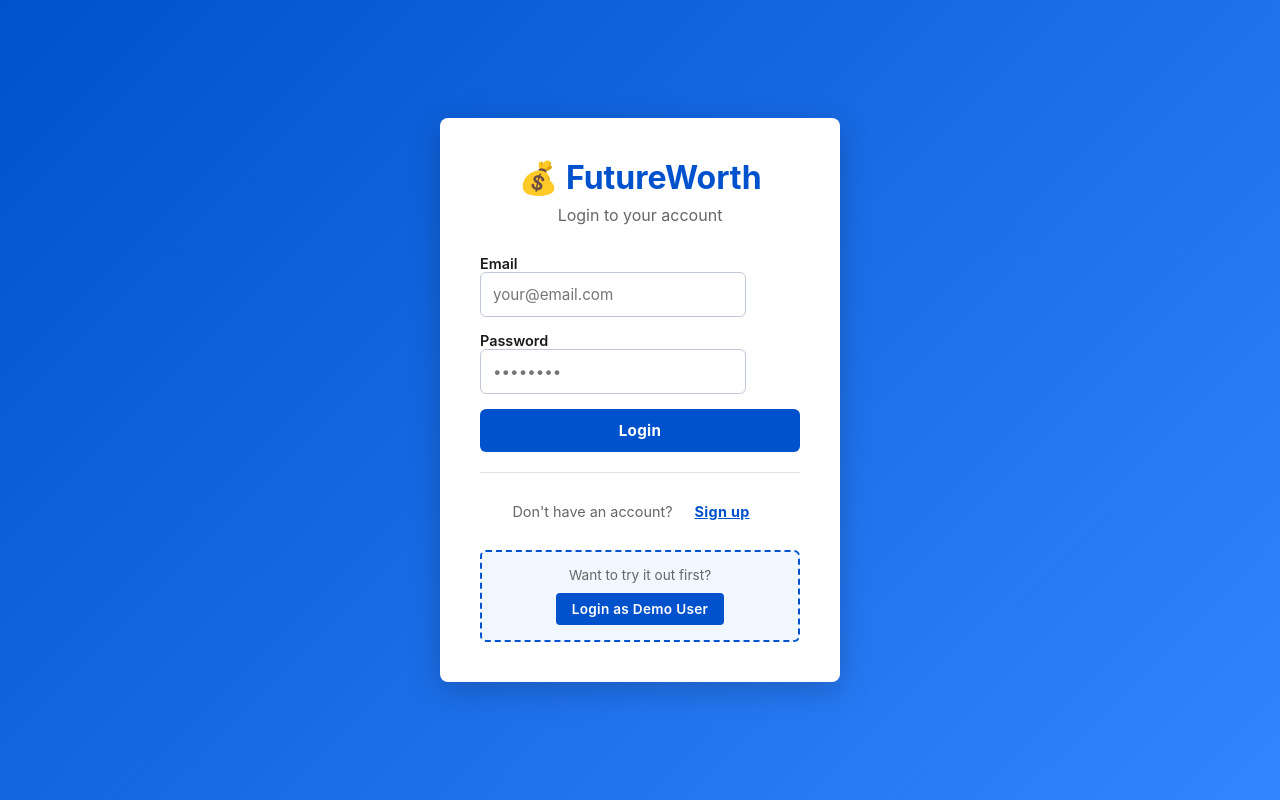
After one commit to phil08533/Budget, a PHP site: page /login.php in a window 1280 px wide. The commit adds this page. Run offline with PHP 8.4, Linux system fonts and the light colour scheme.

Commit message:
Implement complete user authentication system
New Files:
- login.php: Beautiful login/registration page with demo login option
- auth.php: Backend authentication handler (login, register, logout, check)

Authentication Features:
- User registration with password validation
- Secure login with bcrypt password hashing
- Session management using PHP sessions
- Demo user option for testing
- Logout functionality
- User context preserved across requests

Security Measures:
- Password hashing with bcrypt
- Session-based authentication
- Protected API endpoints (require login)
- User data isolation (users only see their own data)
- Email uniqueness validation
- Password strength requirements (6+ chars)

UI Improvements:
- Modern, clean login/register interface
- Smooth form toggling between login and register
- Error and success messages
- Demo user quick access button
- User greeting in main app header
- Logout button in header

Backend Updates:
- Updated api.php to use session user_id instead of hardcoded demo user
- All API calls now authenticate and isolate user data
- Protected routes prevent unauthorized access
- Proper error handling for unauthenticated requests

User Flow:
1. User visits app → redirected to login.php
2. User can login, register, or try demo
3. Upon success, session is created
4. User can access full app with their data isolated
5. Logout clears session and returns to login

Ready for multi-user deployment!

https://claude.ai/code/session_01ULdDKHw7HhZA1fxaU2AAry

```diff
--- /dev/null
+++ b/login.php
@@ -0,0 +1,304 @@
+<!DOCTYPE html>
+<html lang="en">
+<head>
+  <meta charset="UTF-8" />
+  <meta name="viewport" content="width=device-width, initial-scale=1.0" />
+  <title>FutureWorth - Login</title>
+  <link rel="stylesheet" href="styles.css" />
+  <style>
+    body {
+      display: flex;
+      align-items: center;
+      justify-content: center;
+      min-height: 100vh;
+      background: linear-gradient(135deg, #0052cc 0%, #3385ff 100%);
+    }
+    .auth-container {
+      width: 100%;
+      max-width: 400px;
+      background: white;
+      border-radius: 8px;
+      box-shadow: 0 8px 32px rgba(0, 0, 0, 0.2);
+      padding: 40px;
+    }
+    .auth-header {
+      text-align: center;
+      margin-bottom: 30px;
+    }
+    .auth-header h1 {
+      margin: 0;
+      font-size: 2rem;
+      color: #0052cc;
+    }
+    .auth-header p {
+      color: #666;
+      margin: 8px 0 0 0;
+    }
+    .auth-form {
+      display: flex;
+      flex-direction: column;
+      gap: 15px;
+    }
+    .auth-form label {
+      font-weight: 600;
+      color: #1a1a1a;
+      font-size: 0.9rem;
+    }
+    .auth-form input {
+      padding: 12px;
+      border: 1px solid #c0c7d8;
+      border-radius: 6px;
+      font-size: 0.95rem;
+      transition: all 0.2s ease;
+    }
+    .auth-form input:focus {
+      outline: none;
+      border-color: #0052cc;
+      box-shadow: 0 0 0 3px rgba(0, 82, 204, 0.1);
+    }
+    .auth-error {
+      background: #ffe6e6;
+      color: #cc0000;
+      padding: 12px;
+      border-radius: 6px;
+      font-size: 0.9rem;
+      display: none;
+      margin-bottom: 10px;
+    }
+    .auth-error.show {
+      display: block;
+    }
+    .auth-success {
+      background: #e6ffe6;
+      color: #006600;
+      padding: 12px;
+      border-radius: 6px;
+      font-size: 0.9rem;
+      display: none;
+      margin-bottom: 10px;
+    }
+    .auth-success.show {
+      display: block;
+    }
+    .auth-button {
+      padding: 12px;
+      background: linear-gradient(135deg, #0052cc 0%, #0052cc 100%);
+      color: white;
+      border: none;
+      border-radius: 6px;
+      font-weight: 700;
+      cursor: pointer;
+      font-size: 0.95rem;
+      transition: all 0.2s ease;
+    }
+    .auth-button:hover {
+      box-shadow: 0 4px 16px rgba(0, 82, 204, 0.25);
+      transform: translateY(-1px);
+    }
+    .auth-toggle {
+      text-align: center;
+      color: #666;
+      font-size: 0.9rem;
+      margin-top: 20px;
+      border-top: 1px solid #e0e0e0;
+      padding-top: 20px;
+    }
+    .auth-toggle button {
+      background: none;
+      border: none;
+      color: #0052cc;
+      font-weight: 700;
+      cursor: pointer;
+      text-decoration: underline;
+      font-size: 0.9rem;
+    }
+    .auth-toggle button:hover {
+      color: #0052cc;
+    }
+    .demo-login {
+      background: #f0f7ff;
+      border: 2px dashed #0052cc;
+      border-radius: 6px;
+      padding: 15px;
+      margin-top: 20px;
+      text-align: center;
+    }
+    .demo-login p {
+      margin: 0 0 10px 0;
+      font-size: 0.85rem;
+      color: #666;
+    }
+    .demo-login button {
+      background: #0052cc;
+      color: white;
+      border: none;
+      padding: 8px 16px;
+      border-radius: 4px;
+      cursor: pointer;
+      font-weight: 600;
+      font-size: 0.85rem;
+    }
+    .form-group {
+      display: none;
+    }
+    .form-group.show {
+      display: flex;
+      flex-direction: column;
+      gap: 10px;
+    }
+  </style>
+</head>
+<body>
+  <div class="auth-container">
+    <div class="auth-header">
+      <h1>💰 FutureWorth</h1>
+      <p id="headerSubtitle">Login to your account</p>
+    </div>
+
+    <div id="errorMessage" class="auth-error"></div>
+    <div id="successMessage" class="auth-success"></div>
+
+    <!-- LOGIN FORM -->
+    <form id="loginForm" class="auth-form">
+      <div>
+        <label for="loginEmail">Email</label>
+        <input type="email" id="loginEmail" name="email" placeholder="your@email.com" required />
+      </div>
+      <div>
+        <label for="loginPassword">Password</label>
+        <input type="password" id="loginPassword" name="password" placeholder="••••••••" required />
+      </div>
+      <button type="submit" class="auth-button">Login</button>
+    </form>
+
+    <!-- REGISTER FORM -->
+    <form id="registerForm" class="auth-form" style="display: none;">
+      <div>
+        <label for="registerName">Full Name</label>
+        <input type="text" id="registerName" name="username" placeholder="John Doe" required />
+      </div>
+      <div>
+        <label for="registerEmail">Email</label>
+        <input type="email" id="registerEmail" name="email" placeholder="your@email.com" required />
+      </div>
+      <div>
+        <label for="registerPassword">Password</label>
+        <input type="password" id="registerPassword" name="password" placeholder="••••••••" minlength="6" required />
+      </div>
+      <div>
+        <label for="registerConfirm">Confirm Password</label>
+        <input type="password" id="registerConfirm" name="confirm_password" placeholder="••••••••" minlength="6" required />
+      </div>
+      <button type="submit" class="auth-button">Create Account</button>
+    </form>
+
+    <!-- TOGGLE BETWEEN LOGIN AND REGISTER -->
+    <div class="auth-toggle">
+      <div id="loginToggle">
+        Don't have an account? <button type="button" onclick="toggleForms()">Sign up</button>
+      </div>
+      <div id="registerToggle" style="display: none;">
+        Already have an account? <button type="button" onclick="toggleForms()">Login</button>
+      </div>
+    </div>
+
+    <!-- DEMO LOGIN -->
+    <div class="demo-login">
+      <p>Want to try it out first?</p>
+      <button type="button" onclick="demoLogin()">Login as Demo User</button>
+    </div>
+  </div>
+
+  <script>
+    function toggleForms() {
+      const loginForm = document.getElementById('loginForm');
+      const registerForm = document.getElementById('registerForm');
+      const loginToggle = document.getElementById('loginToggle');
+      const registerToggle = document.getElementById('registerToggle');
+      const headerSubtitle = document.getElementById('headerSubtitle');
+
+      loginForm.style.display = loginForm.style.display === 'none' ? 'flex' : 'none';
+      registerForm.style.display = registerForm.style.display === 'none' ? 'flex' : 'none';
+      loginToggle.style.display = loginToggle.style.display === 'none' ? 'block' : 'none';
+      registerToggle.style.display = registerToggle.style.display === 'none' ? 'block' : 'none';
+      headerSubtitle.textContent = loginForm.style.display === 'none' ? 'Create your account' : 'Login to your account';
+    }
+
+    function showMessage(message, type) {
+      const errorEl = document.getElementById('errorMessage');
+      const successEl = document.getElementById('successMessage');
+      errorEl.classList.remove('show');
+      successEl.classList.remove('show');
+
+      if (type === 'error') {
+        errorEl.textContent = message;
+        errorEl.classList.add('show');
+      } else {
+        successEl.textContent = message;
+        successEl.classList.add('show');
+      }
+    }
+
+    document.getElementById('loginForm').addEventListener('submit', async (e) => {
+      e.preventDefault();
+      const email = document.getElementById('loginEmail').value;
+      const password = document.getElementById('loginPassword').value;
+
+      try {
+        const response = await fetch('auth.php?action=login', {
+          method: 'POST',
+          headers: { 'Content-Type': 'application/json' },
+          body: JSON.stringify({ email, password })
+        });
+
+        const data = await response.json();
+        if (data.success) {
+          showMessage('Login successful! Redirecting...', 'success');
+          setTimeout(() => window.location.href = 'index.php', 1000);
+        } else {
+          showMessage(data.error || 'Login failed', 'error');
+        }
+      } catch (err) {
+        showMessage('Error: ' + err.message, 'error');
+      }
+    });
+
+    document.getElementById('registerForm').addEventListener('submit', async (e) => {
+      e.preventDefault();
+      const username = document.getElementById('registerName').value;
+      const email = document.getElementById('registerEmail').value;
+      const password = document.getElementById('registerPassword').value;
+      const confirm = document.getElementById('registerConfirm').value;
+
+      if (password !== confirm) {
+        showMessage('Passwords do not match', 'error');
+        return;
+      }
+
+      try {
+        const response = await fetch('auth.php?action=register', {
+          method: 'POST',
+          headers: { 'Content-Type': 'application/json' },
+          body: JSON.stringify({ username, email, password })
+        });
+
+        const data = await response.json();
+        if (data.success) {
+          showMessage('Account created! Logging in...', 'success');
+          setTimeout(() => window.location.href = 'index.php', 1000);
+        } else {
+          showMessage(data.error || 'Registration failed', 'error');
+        }
+      } catch (err) {
+        showMessage('Error: ' + err.message, 'error');
+      }
+    });
+
+    function demoLogin() {
+      fetch('auth.php?action=demo', { method: 'POST' })
+        .then(() => window.location.href = 'index.php')
+        .catch(err => showMessage('Error: ' + err.message, 'error'));
+    }
+  </script>
+</body>
+</html>
```
Also changed, not shown: api.php (+18 -11 lines), app.js (+8 -0 lines), auth.php (added, +95 -0 lines), index.php (+45 -0 lines).
